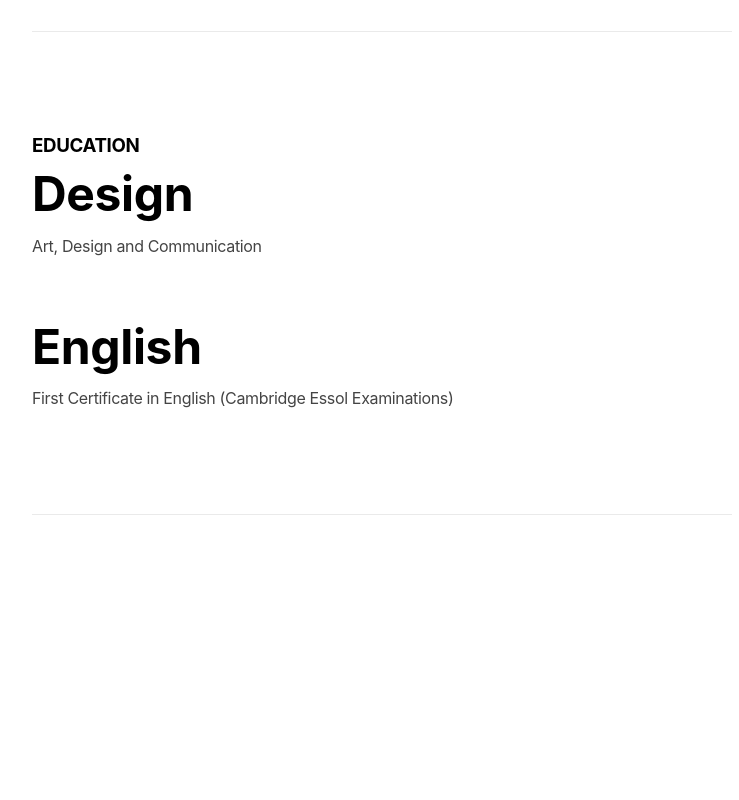
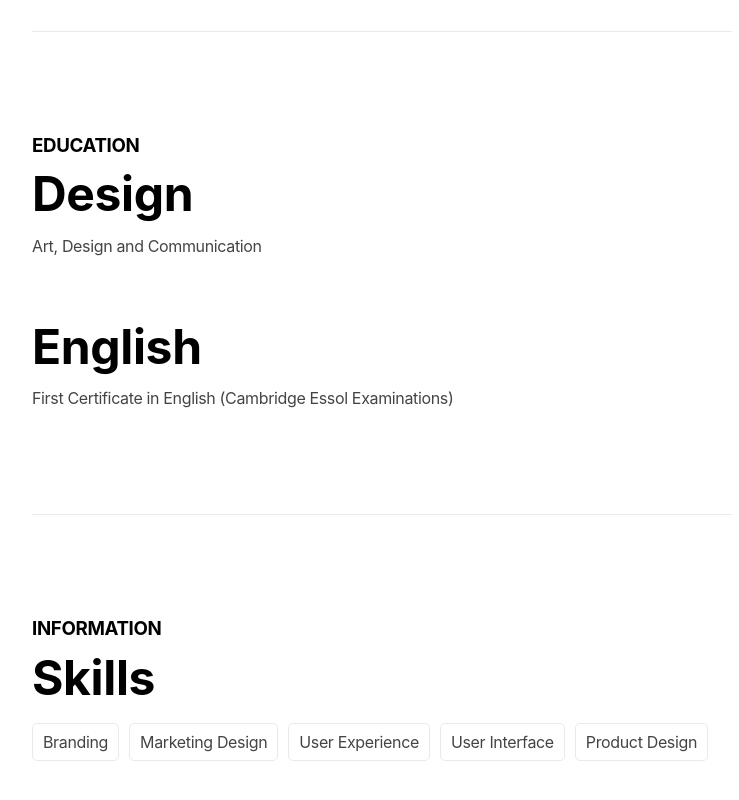
Before and after one commit to evilrabbit/resume, a Next.js app: page / in a window 1280 px wide. Shown: the part 5396-6196 px from the top of the page, without its empty margins (408-1147 px from the left). Before the commit the page ends 6011 px from the top, so only its background shows below. Built offline with nearby package versions, Linux system fonts and the light colour scheme.

Commit message:
Add Skills

```diff
--- a/pages/index.js
+++ b/pages/index.js
@@ -179,6 +179,27 @@ export default () => (
           <p>First Certificate in English (Cambridge Essol Examinations)</p>
         </div>
       </div>
+      <div id="information">
+        <h3>Information</h3>
+        <h2>Skills</h2>
+        <div className="skills">
+          <div className="skill">
+            <p>Branding</p>
+          </div>
+          <div className="skill">
+            <p>Marketing Design</p>
+          </div>
+          <div className="skill">
+            <p>User Experience</p>
+          </div>
+          <div className="skill">
+            <p>User Interface</p>
+          </div>
+          <div className="skill">
+            <p>Product Design</p>
+          </div>
+        </div>
+      </div>
     </div>
 
     <style jsx>{`
@@ -234,6 +255,12 @@ export default () => (
         border-bottom: 1px solid #eaeaea;
         margin-top: 150px;
         margin-bottom: 100px;
+      }
+
+      #information {
+        border-bottom: 1px solid #eaeaea;
+        margin-bottom: 100px;
+        padding-bottom: 50px;
       }
 
       li {
@@ -301,6 +328,22 @@ export default () => (
         width: 200px;
       }
 
+      .skills {
+        display: flex;
+      }
+
+      .skill {
+        padding: 2px 10px;
+        border: 1px solid #eaeaea;
+        border-radius: 5px;
+        margin-right: 10px;
+        margin-top: 10px;
+      }
+
+      .skill p {
+        margin: 0;
+      }
+
       ul {
         padding: 0;
         list-style-type: none;
@@ -318,7 +361,13 @@ export default () => (
         justify-content: center;
       }
 
-      @media (max-width: 1000px) {
+      @media (max-width: 1200px) {
+        .content {
+          width: 100%;
+        }
+        h2 {
+          font-size: 2em;
+        }
         .logotype {
           margin-bottom: 0;
           position: relative;
@@ -329,19 +378,20 @@ export default () => (
           position: relative;
           top: none;
         }
-        .wrapper {
-          flex-direction: column;
-        }
         .sidebar {
           padding: 0px;
           width: 100%;
         }
-        .content {
-          width: 100%;
+        .skills {
+          flex-direction: column;
         }
-        h2 {
-          font-size: 2em;
+        .skill {
+          margin-bottom: 12px;
         }
+        .wrapper {
+          flex-direction: column;
+        }
+
       }
     `}</style>
     <style global jsx>{`
```
